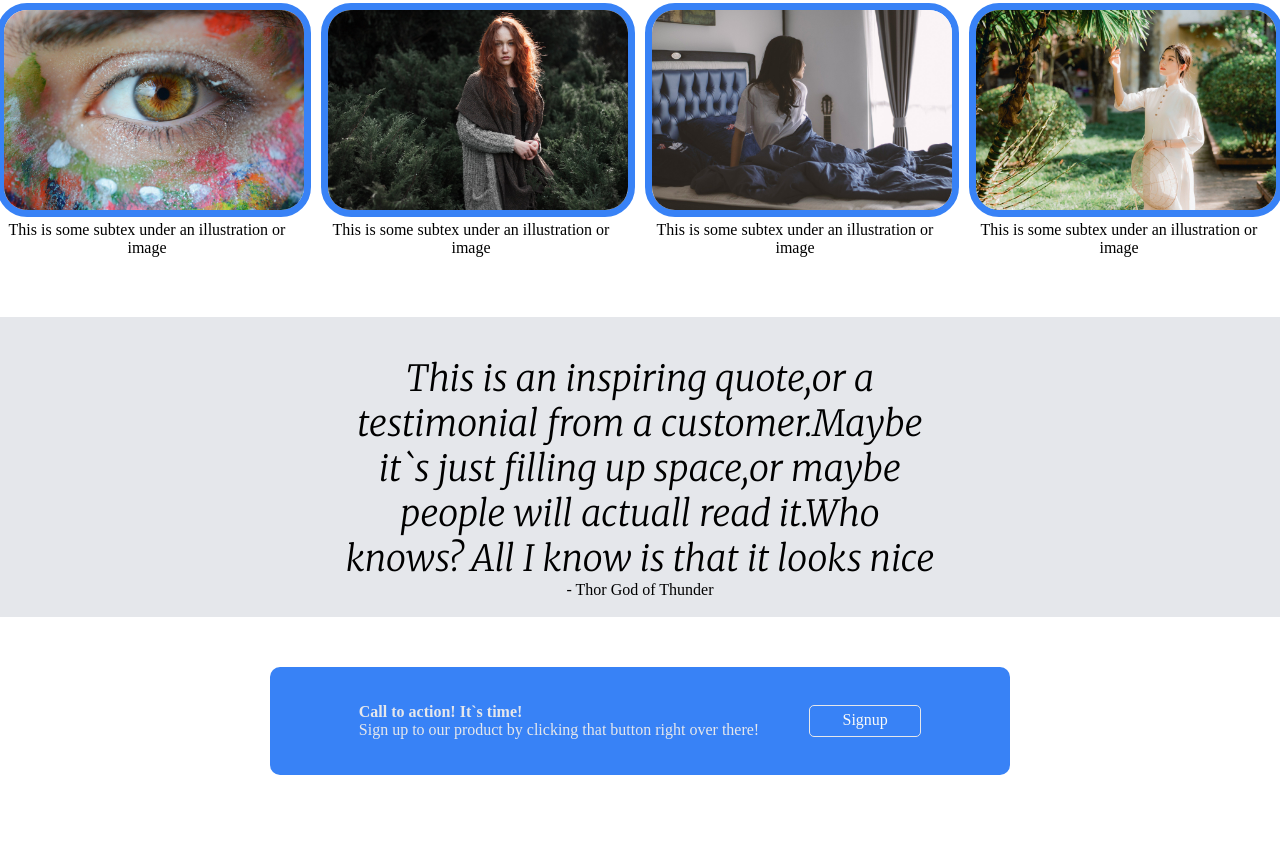
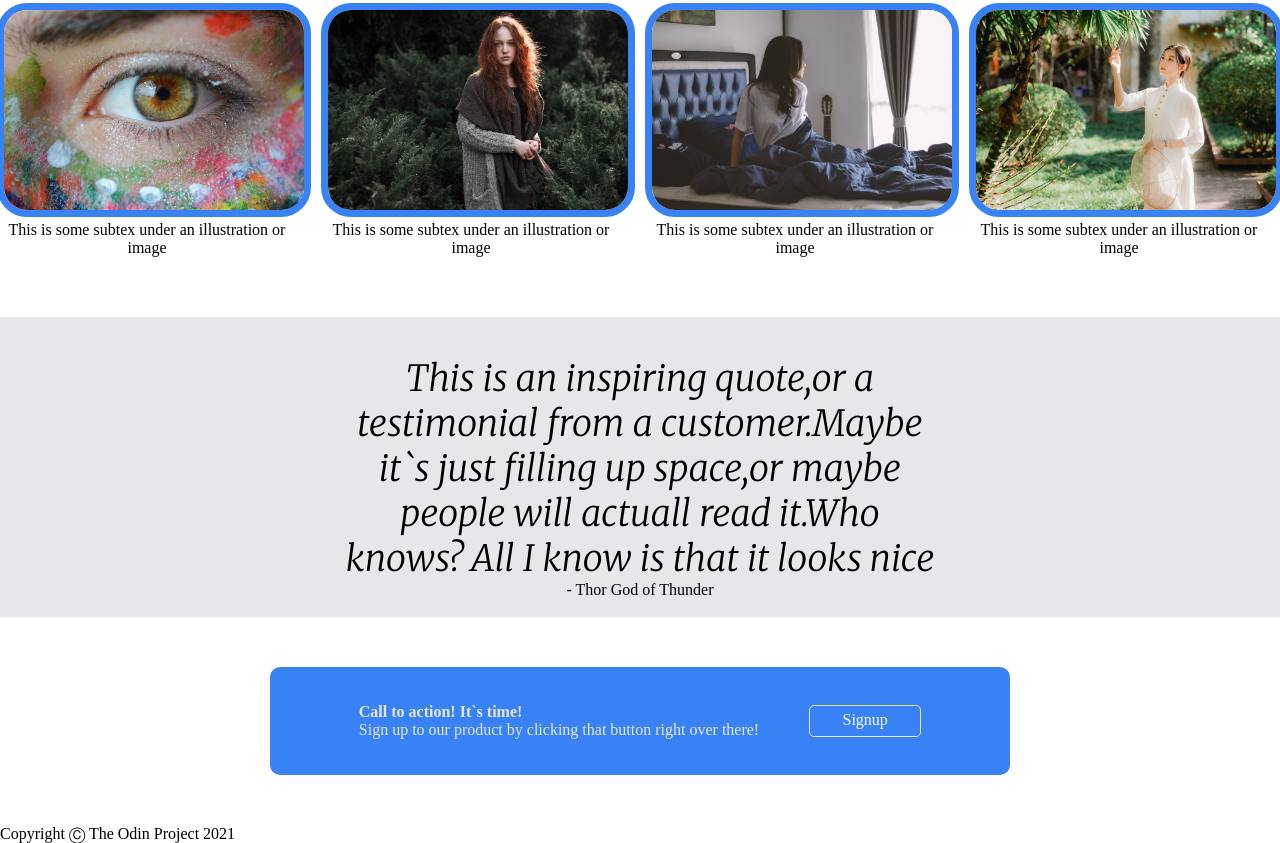
Before and after one commit to evilkeil/Odin-LandingPage, a plain HTML site: page index.html in a window 1280 px wide. Shown: the part 652-1495 px from the top of the page. Drawn offline with Linux system fonts and the light colour scheme.

Commit message:
add text to footer

```diff
--- a/index.html
+++ b/index.html
@@ -61,10 +61,10 @@
                 <a class="signup action-button" href="#">Signup</a>
             </div>
         </div>
-
-
     </div>
-    <footer></footer>
+    <footer>
+        Copyright Ⓒ The Odin Project 2021
+    </footer>
 
 </body>
 </html>
```
